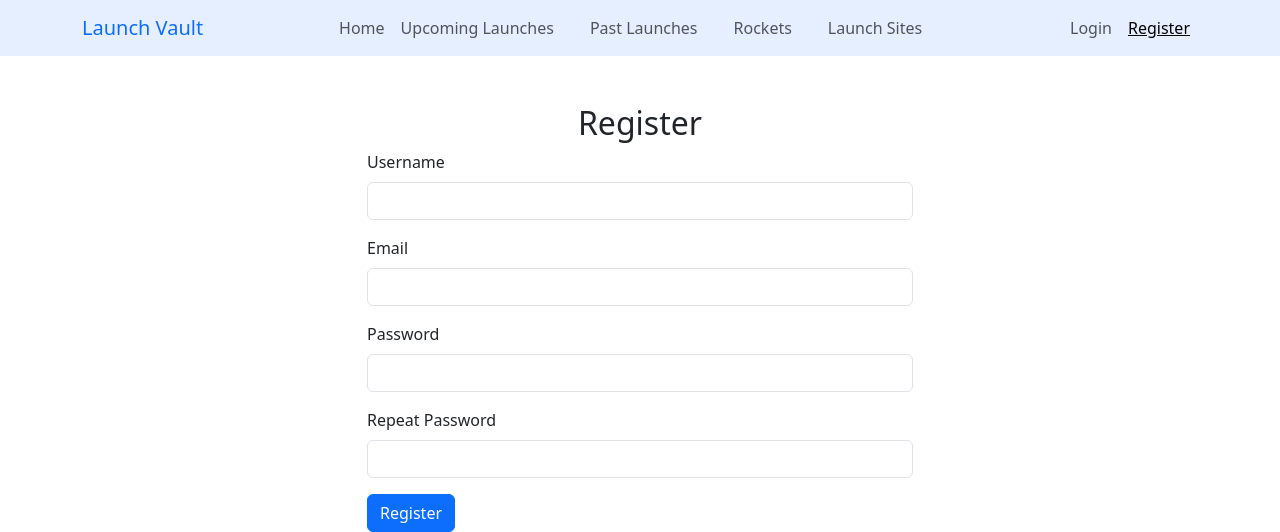
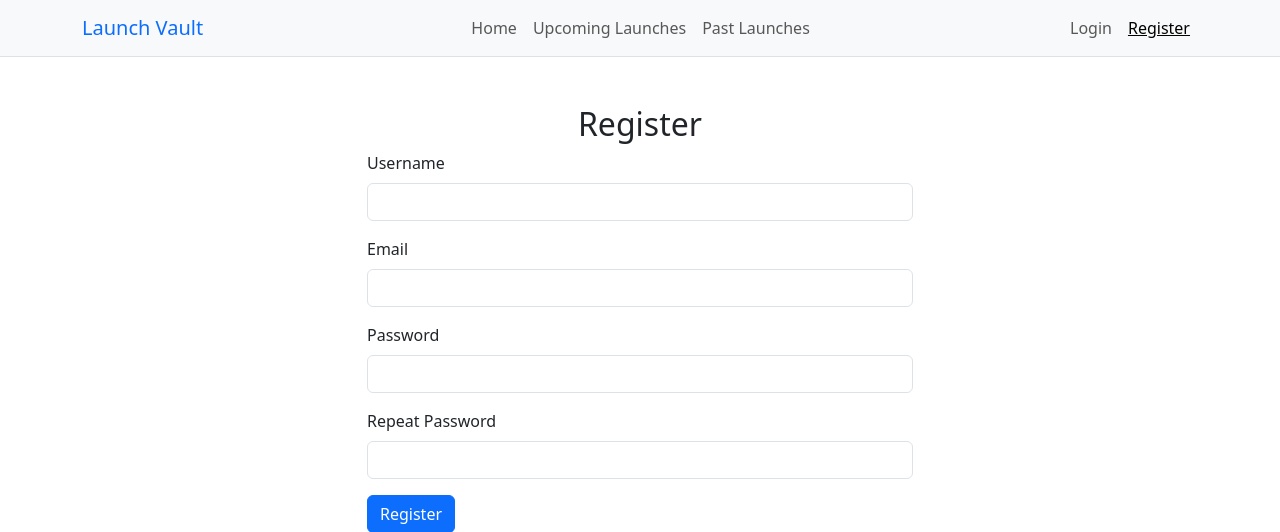
Before and after one commit to Iyed73/spaceship-launch-tracker, a Flask app: page /authentication/register in a window 1280 px wide. Shown: the top 532 px of the page. Run offline with Flask 3, Linux system fonts and the light colour scheme; some libraries are stand-ins or nearby versions.

Commit message:
Update base template

```diff
--- a/app/templates/base.html
+++ b/app/templates/base.html
@@ -23,7 +23,7 @@
     </head>
     <body>
         {% block navbar %}
-        <nav class="navbar navbar-expand-lg navbar-light" style="background-color: #e6efff;">
+        <nav class="navbar navbar-expand-lg navbar-light bg-light border-bottom sticky-top">
             <div class="container">
                 <a class="navbar-brand text-primary">Launch Vault</a>
                 <button class="navbar-toggler" type="button" data-bs-toggle="collapse" data-bs-target="#navbarNav"
@@ -33,18 +33,8 @@
                 <div class="collapse navbar-collapse" id="navbarNav">
                     <ul class="navbar-nav mx-auto">
                         {{ render_nav_item("main.index", "Home") }}
-                        <li class="nav-item">
-                            <a class="nav-link" href="#" style="margin-right: 20px;">Upcoming Launches</a>
-                        </li>
-                        <li class="nav-item">
-                            <a class="nav-link" href="#" style="margin-right: 20px;">Past Launches</a>
-                        </li>
-                        <li class="nav-item">
-                            <a class="nav-link" href="#" style="margin-right: 20px;">Rockets</a>
-                        </li>
-                        <li class="nav-item">
-                            <a class="nav-link" href="#" style="margin-right: 20px;">Launch Sites</a>
-                        </li>
+                        {{ render_nav_item("launches.upcoming_launches", "Upcoming Launches") }}
+                        {{ render_nav_item("launches.past_launches", "Past Launches") }}
                         {% if current_user.is_authenticated and current_user.role == 'admin' %}
                         {{ render_nav_item("mission_control.panel", "Mission Control") }}
                         {% endif %}
```
Also changed, not shown: app/views/launches/__init__.py (added).
